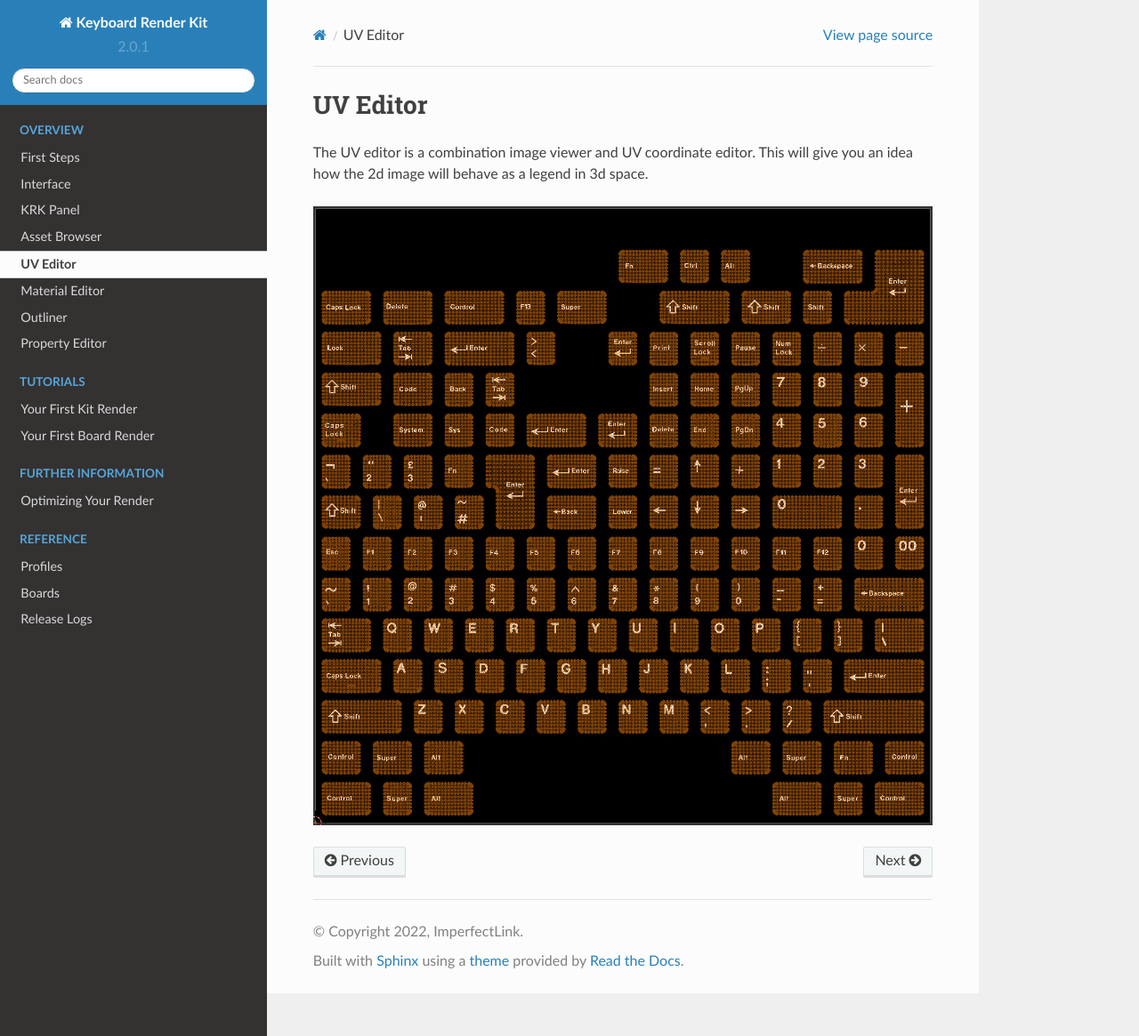
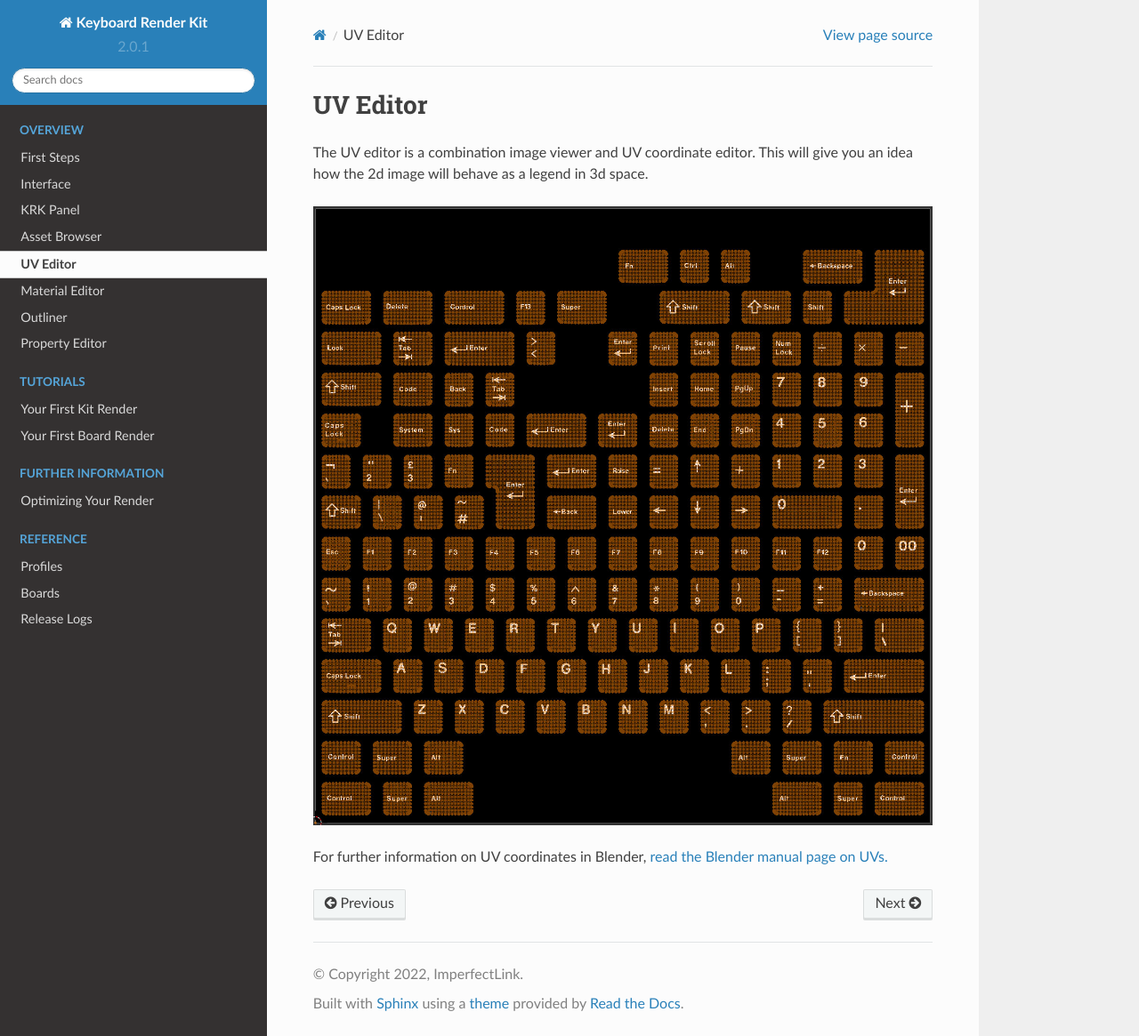
Before and after one commit to imperfectlink/KeyboardRenderKit, a Sphinx documentation site: the page built from docs/source/uveditor.rst, in a window 1280 px wide and 1165 px high. Shown: the whole window at 89% size. Built offline with Sphinx 7.4.7 and the Read the Docs theme 2.0.0, drawn with Linux system fonts in a browser that asks for light colours.

Commit message:
Update uveditor.rst

```diff
--- a/docs/source/uveditor.rst
+++ b/docs/source/uveditor.rst
@@ -3,3 +3,5 @@ UV Editor
 The UV editor is a combination image viewer and UV coordinate editor. This will give you an idea how the 2d image will behave as a legend in 3d space.
 
 .. image:: img/UVs.jpg
+
+For further information on UV coordinates in Blender, `read the Blender manual page on UVs. <https://docs.blender.org/manual/en/latest/editors/uv/introduction.html#uvs-explained>`_
```
